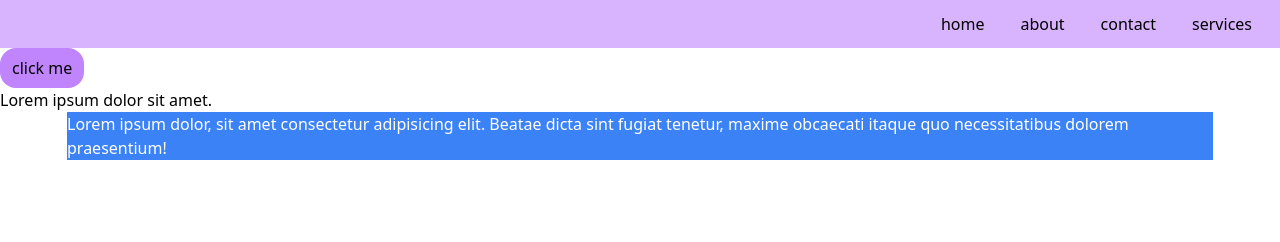
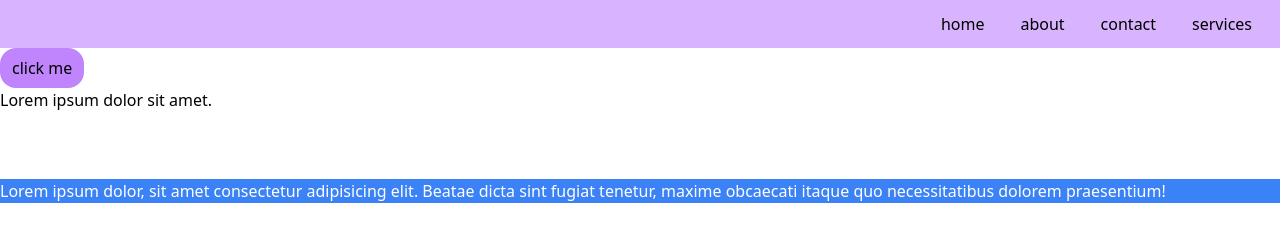
Before and after one commit to WajidMohammed9951/tailwind-fonts, a website: page index.html in a window 1280 px wide. Drawn offline with nearby package versions, Linux system fonts and the light colour scheme.

Commit message:
entered manual css

```diff
--- a/index.html
+++ b/index.html
@@ -29,7 +29,7 @@
 
         <p class="border-blue-500"> Lorem ipsum dolor sit amet.</p>
     </div>
-    <div class=" bg-blue-500 text-white mx-[67px]">
+    <div class=" bg-blue-500 text-white my-[67px]">
   Lorem ipsum dolor, sit amet consectetur adipisicing elit. Beatae dicta sint fugiat tenetur, maxime obcaecati itaque quo necessitatibus dolorem praesentium!
     </div>
 </body>
```
